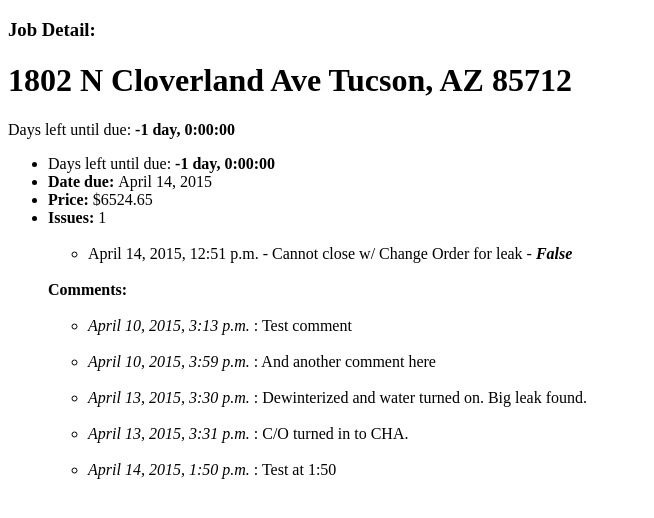
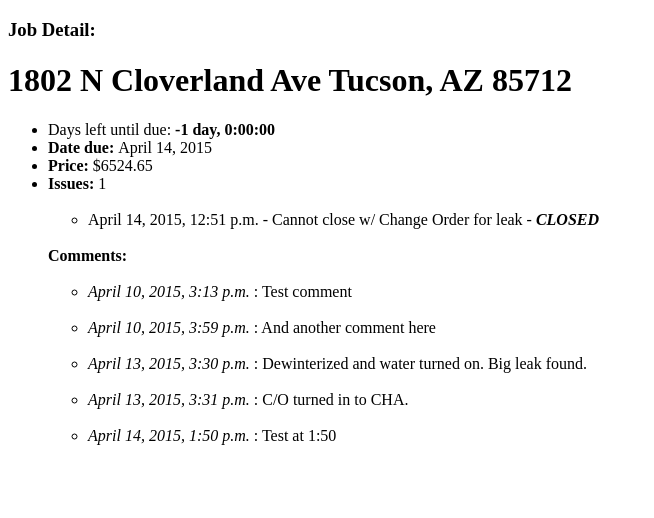
Before and after one commit to bryantee/Dashy, a Django app: a page that uses templates/jobs_dash/job_detail.html in a window 1280 px wide. Shown: the top 518 px of the page, without its empty margins (0-654 px from the left). Run offline with Django 3.2, Linux system fonts and the light colour scheme; data comes from the database, SQL or seed files in the repository; both versions use the stored data as it was after the commit.

Commit message:
Setup is_open to display Open vs Closed conditionally in job_detail.

```diff
--- a/templates/jobs_dash/job_detail.html
+++ b/templates/jobs_dash/job_detail.html
@@ -6,7 +6,6 @@
 
 	<body>
 		<h3>Job Detail: </h3> <h1>{{ job_address }}</h1>
-		Days left until due: <strong>{{ dt }}</strong>
 			<ul>
 				<li>Days left until due: <strong>{{ dt }}</strong> </li>
 				<li><b>Date due: </b>{{ job_due_date }}</li>
@@ -15,7 +14,7 @@
 				<br>
 				<ul>
 					{% for issue in issues_list %}
-					<li>{{ issue.date}} - {{ issue.text }} - <b><i>{{ issue.is_open }}</i></b></li>
+					<li>{{ issue.date}} - {{ issue.text }} - <b><i>{% if issue.is_open %}OPEN{% else %}CLOSED{% endif %}</i></b></li>
 					{% endfor %}
 				</ul>
 				<br>
```
Also changed, not shown: db.sqlite3, 1 other file.
